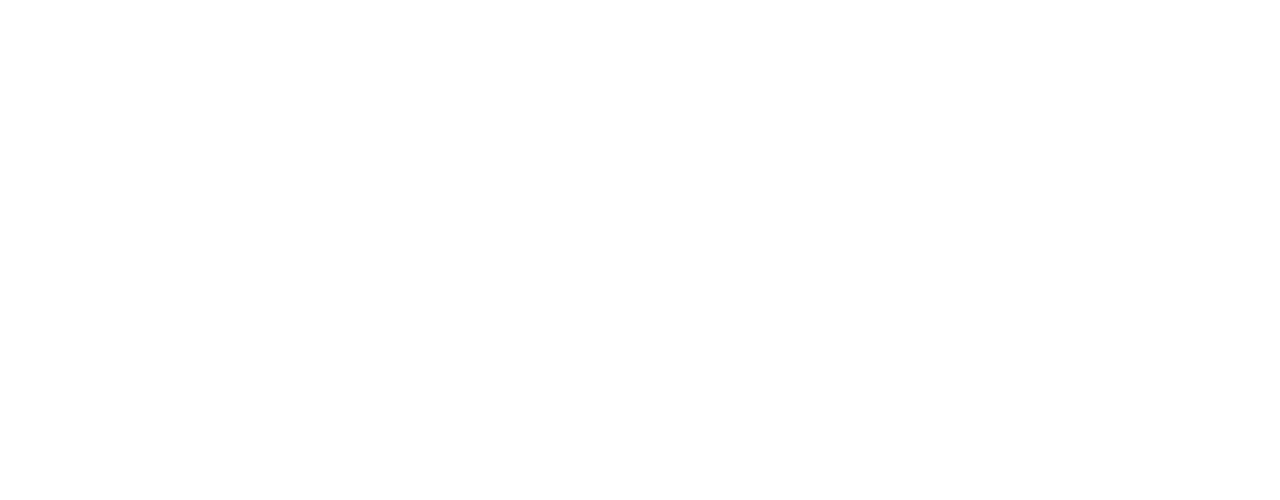
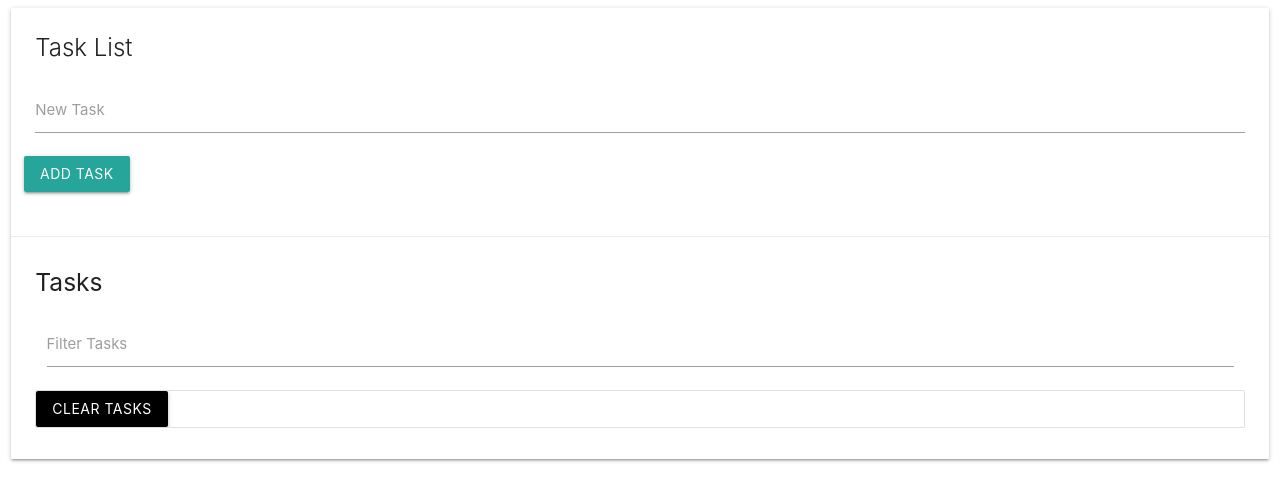
Before and after one commit to aindriu80/TaskList, a plain HTML site: page index.html in a window 1280 px wide. Drawn offline with nearby package versions, Linux system fonts and the light colour scheme.

Commit message:
Setting up materializecss UI

```diff
--- a/index.html
+++ b/index.html
@@ -18,7 +18,36 @@
     />
     <title>Task List - Materializecss with JavaScript</title>
   </head>
-  <body></body>
+  <body>
+    <div class="row">
+      <div class="col s12">
+        <div id="main" class="card">
+          <div class="card-content">
+            <span class="card-title">Task List</span>
+            <div class="row">
+              <form id="task-form">
+                <div class="input-field col s12">
+                  <input type="text" name="task" id="task" />
+                  <label for="task">New Task</label>
+                </div>
+                <input type="submit" value="Add Task" class="btn" />
+              </form>
+            </div>
+          </div>
+          <div class="card-action">
+            <h5 id="task-title">Tasks</h5>
+            <div class="input-field col s12">
+              <input type="text" name="filter" id="filter" />
+              <label for="filter">Filter Tasks</label>
+            </div>
+            <ul class="collection">
+              <a href="#" class="clear-tasks btn black">Clear Tasks</a>
+            </ul>
+          </div>
+        </div>
+      </div>
+    </div>
+  </body>
   <!-- App JavaScript-->
   <script src="resources/app.js"></script>
 
```
